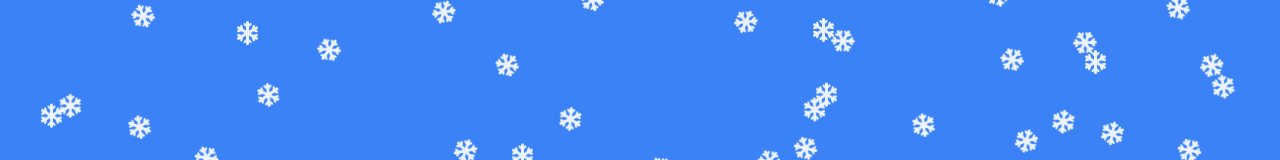
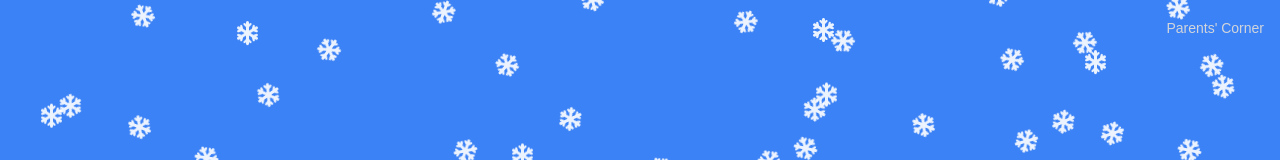
Before and after one commit to bukulele/santa, a Next.js app: page / in a window 1280 px wide. Shown: the top 160 px of the page. Built offline with nearby package versions, Linux system fonts and the light colour scheme.

Commit message:
parents' corner link added

```diff
--- a/app/page.js
+++ b/app/page.js
@@ -2,10 +2,12 @@
 
 import React from "react";
 import Snowfall from "./components/Snowfall";
+import Link from "next/link";
 
 export default function HomePage() {
   return (
-    <div>
+    <>
+      <div className="relative">
         <Snowfall />
         <h1 className="text-4xl font-bold mb-6">
           Welcome to the Magical Advent Calendar
@@ -15,5 +17,15 @@ export default function HomePage() {
           Start the Adventure
         </button>
       </div>
+      {/* Parents' Corner Button */}
+      <div className="absolute top-4 right-4">
+        <Link
+          href="/parents-corner"
+          className="text-sm text-gray-300 hover:text-gray-100 transition duration-300 ease-in-out"
+        >
+          Parents' Corner
+        </Link>
+      </div>
+    </>
   );
 }
```
Lines whose indentation alone changed are shown as unchanged.
